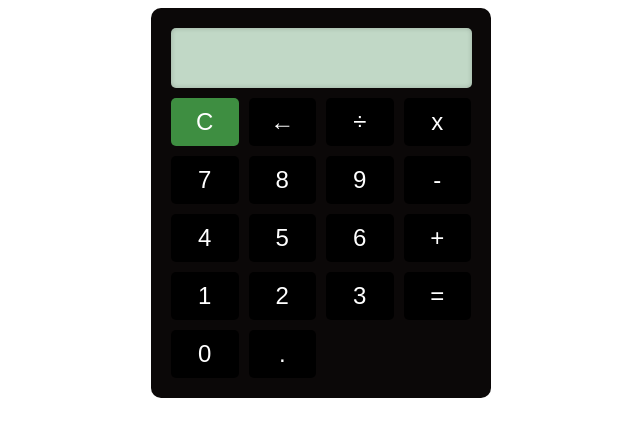
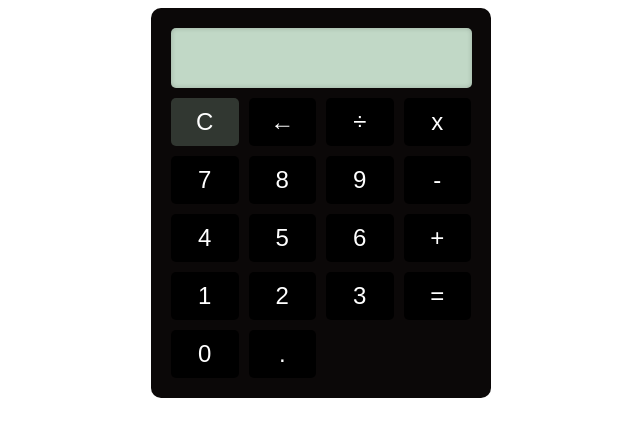
Before and after one commit to PatriceRoot/basicCalculator, a plain HTML site: page index.html in a window 1280 px wide. In both pictures the pointer is over the button 523 px from the left and 122 px from the top of the page. Shown: the whole page, without its empty margins (319-959 px from the left). Drawn offline with Linux system fonts and the light colour scheme.

Commit message:
Updating touch's bbackground color

```diff
--- a/style.css
+++ b/style.css
@@ -39,5 +39,5 @@ button {
 }
 
 button:hover {
-	background-color: #3e8e41;
+	background-color: #313731;
 }
```
